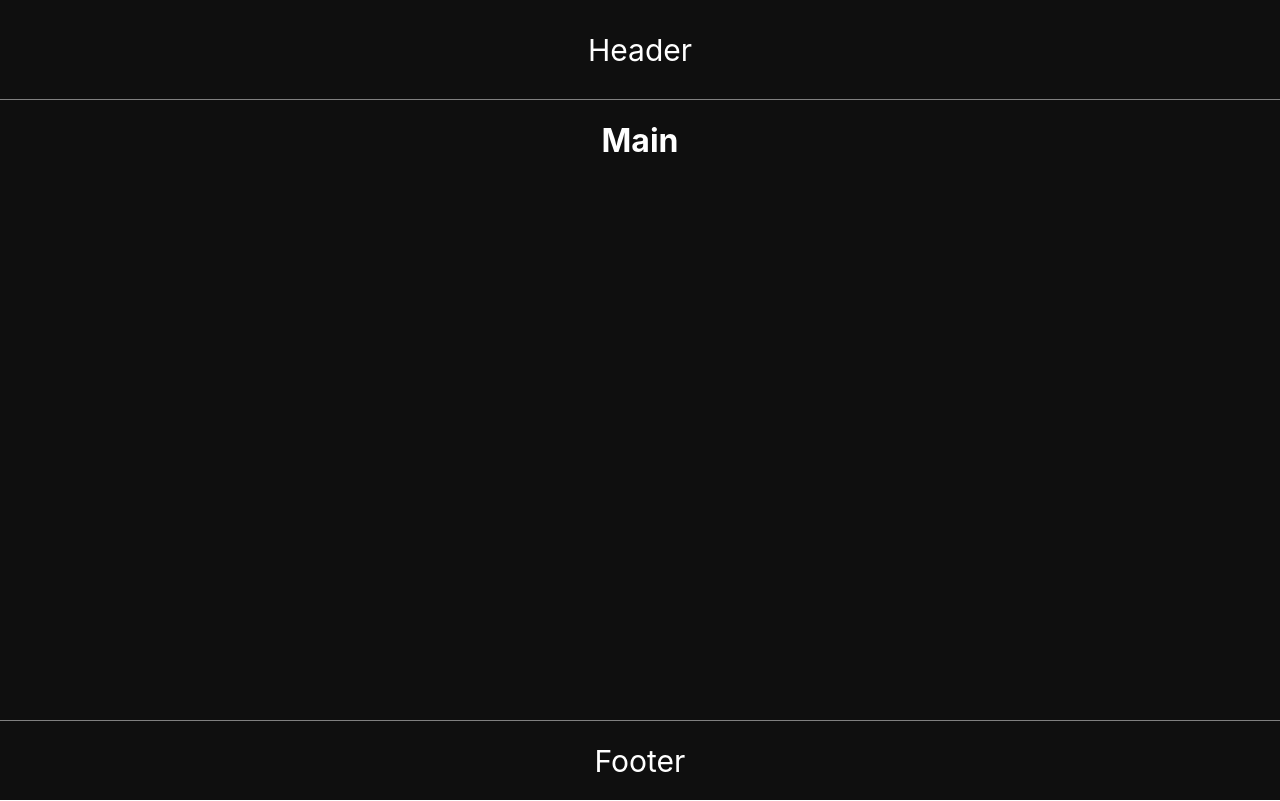
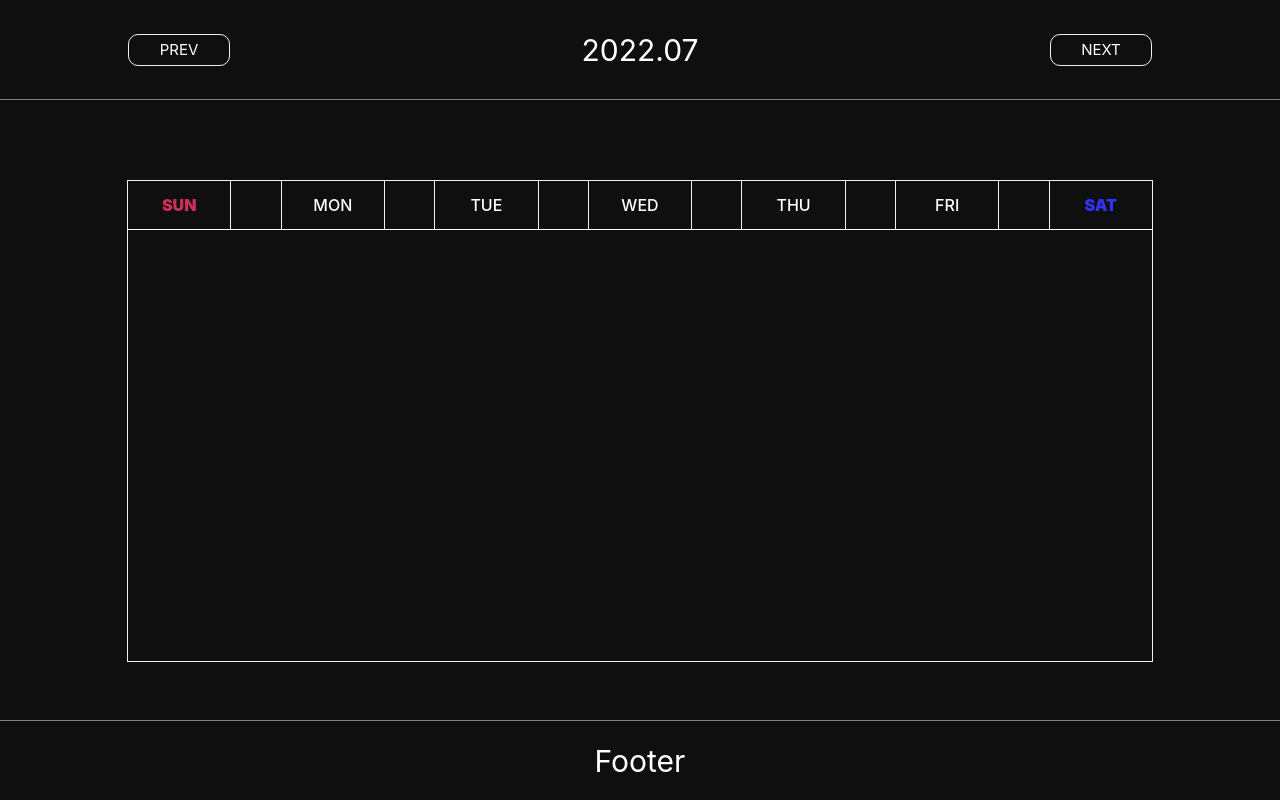
Before and after one commit to DevWonny/moment-study, a React (Create React App) app: page / in a window 1280 px wide. Built offline with nearby package versions, Linux system fonts and the light colour scheme.

Commit message:
feat : 달력 만들기 진행중

```diff
--- a/src/App.js
+++ b/src/App.js
@@ -7,7 +7,6 @@ import styled from "styled-components";
 function App() {
   return (
     <Wrap>
-      <Header />
       <Main />
       <Footer />
     </Wrap>
--- a/src/components/Header.js
+++ b/src/components/Header.js
@@ -1,11 +1,49 @@
 // react
-import React from "react";
+import React, { useEffect, useState } from "react";
 
 // styled
 import styled from "styled-components";
 
-const Header = () => {
-  return <Title>Header</Title>;
+// moment
+import moment from "moment";
+
+const Header = (props) => {
+  const { todayMonth, setTodayMonth, todayYear, setTodayYear } = props;
+
+  useEffect(() => {
+    setTodayYear(moment().format("YYYY"));
+    setTodayMonth(moment().format("MM"));
+  }, []);
+
+  // prev버튼 클릭시 이벤트
+  const onClickPrev = () => {
+    setTodayMonth((prev) => (prev - 1).toString().padStart(2, "0"));
+
+    if (todayMonth <= 1) {
+      setTodayYear((prev) => prev - 1);
+      setTodayMonth(12);
+    }
+  };
+
+  // next버튼 클릭시 이벤트
+  const onClickNext = () => {
+    setTodayMonth((next) => (parseInt(next) + 1).toString().padStart(2, "0"));
+
+    if (todayMonth >= 12) {
+      setTodayYear((next) => parseInt(next) + 1);
+      setTodayMonth("01");
+    }
+  };
+
+  return (
+    <Title>
+      <TitleContent>
+        <PrevBtn onClick={onClickPrev}>PREV</PrevBtn>
+        {todayYear}.{todayMonth}
+        <NextBtn onClick={onClickNext}>NEXT</NextBtn>
+      </TitleContent>
+    </Title>
+  );
 };
 
 export default Header;
@@ -18,4 +56,45 @@ const Title = styled.div`
   line-height: 100px;
   border-bottom: 1px solid gray;
   box-sizing: border-box;
+  display: flex;
+  justify-content: center;
 `;
+
+const TitleContent = styled.div`
+  width: 80%;
+  display: flex;
+  justify-content: space-between;
+  align-items: center;
+`;
+
+const PrevBtn = styled.div`
+  width: 100px;
+  height: 30px;
+  border: 1px solid #efefef;
+  border-radius: 10px;
+  font-size: 15px;
+  text-align: center;
+  line-height: 30px;
+  cursor: pointer;
+
+  &:hover {
+    background-color: #efefef;
+    color: #000;
+  }
+`;
+
+const NextBtn = styled.div`
+  width: 100px;
+  height: 30px;
+  border: 1px solid #efefef;
+  border-radius: 10px;
+  font-size: 15px;
+  text-align: center;
+  line-height: 30px;
+  cursor: pointer;
+
+  &:hover {
+    background-color: #efefef;
+    color: #000;
+  }
+`;
--- a/src/view/Main.js
+++ b/src/view/Main.js
@@ -3,8 +3,181 @@ import React, { useState, useEffect } from "react";
 // styled
 import styled from "styled-components";
 
+// moment
+import moment from "moment";
+
+// component
+import Header from "../components/Header";
+
 const Main = () => {
-  return <h1>Main</h1>;
+  const dayList = ["SUN", "MON", "TUE", "WED", "THU", "FRI", "SAT"];
+  // 년도
+  const [todayYear, setTodayYear] = useState("");
+  // 월
+  const [todayMonth, setTodayMonth] = useState("");
+  // 현재 보여지는 달의 마지막 날
+  const [lastDate, setLastDate] = useState("");
+  // 현재 보여지는 달의 첫날의 요일
+  const [firstDay, setFirstDay] = useState("");
+  // 현재 보여지는 달의 마지막날의 요일
+  const [lastDay, setLastDay] = useState("");
+  // 지난 달의 마지막 날짜
+  const [prevLastDay, setPrevLastDay] = useState("");
+  // 현재 달에 표시되어야 한 지난달 날짜 배열
+  const [prevLastDayArray, setPrevLastDayArray] = useState([]);
+  // 다음 달의 처음 날짜
+  const [nextFirstDayArray, setNextFirstDayArray] = useState([]);
+  // 현재 보여지는 달의 날짜 배열
+  const [dateArray, setDateArray] = useState([]);
+  // 전체 날짜
+  const [totalDateArray, setTotalDateArray] = useState([]);
+
+  useEffect(() => {
+    if (todayYear && todayMonth) {
+      // 이전 달의 마지막 날짜
+      setPrevLastDay(
+        moment([todayYear, 0, 31])
+          .month(todayMonth - 2)
+          .format("DD")
+      );
+
+      // 현재 보여지는 달의 마지막 날짜
+      setLastDate(
+        moment([todayYear, 0, 31])
+          .month(todayMonth - 1)
+          .format("DD")
+      );
+
+      // 현재 보여지는 달의 첫날 요일
+      setFirstDay(moment([todayYear, todayMonth - 1, 1]).day());
+    }
+  }, [todayYear, todayMonth]);
+
+  // 이전 달의 마지막 요일 배열
+  useEffect(() => {
+    if (prevLastDayArray.length > 0) {
+      setPrevLastDayArray([]);
+    }
+
+    for (let i = prevLastDay - firstDay + 1; i <= prevLastDay; i++) {
+      setPrevLastDayArray((prev) => [...prev, i]);
+    }
+  }, [prevLastDay]);
+
+  // 현재 보여지는 달의 마지막날 요일
+  useEffect(() => {
+    setLastDay(moment([todayYear, todayMonth - 1, lastDate]).day());
+  }, [todayYear, todayMonth, lastDate]);
+
+  useEffect(() => {
+    if (dateArray.length > 0) {
+      setDateArray([]);
+    }
+
+    for (let i = 1; i <= lastDate; i++) {
+      setDateArray((prev) => [...prev, i]);
+    }
+  }, [lastDate]);
+
+  // 다음달의 첫 날짜들
+  useEffect(() => {
+    if (nextFirstDayArray.length > 0) {
+      setNextFirstDayArray([]);
+    }
+
+    for (let i = 1; i <= 6 - lastDay; i++) {
+      setNextFirstDayArray((prev) => [...prev, i]);
+    }
+  }, [lastDay]);
+
+  // 달력에 표시될 전체 날짜
+  useEffect(() => {
+    if (totalDateArray.length > 0) {
+      setTotalDateArray([]);
+    }
+
+    setTotalDateArray([
+      ...prevLastDayArray,
+      ...dateArray,
+      ...nextFirstDayArray,
+    ]);
+  }, [prevLastDayArray, dateArray, nextFirstDayArray]);
+
+  console.log(totalDateArray);
+
+  return (
+    <>
+      <Header
+        todayYear={todayYear}
+        setTodayYear={setTodayYear}
+        todayMonth={todayMonth}
+        setTodayMonth={setTodayMonth}
+      />
+      <CalendarWarp>
+        <CalendarWeekWrap>
+          {dayList.map((day, index) => {
+            return (
+              <CalendarWeekItem
+                key={`main-calendar-week-item-${index}`}
+                color={day}
+              >
+                {day}
+              </CalendarWeekItem>
+            );
+          })}
+        </CalendarWeekWrap>
+
+        {/* <CalendarWeekWrap>
+          {totalDateArray.map((date, index) => {
+            return (
+              <CalendarWeekItem key={`main-calendar-week-item-date-${index}`}>
+                {date}
+              </CalendarWeekItem>
+            );
+          })}
+        </CalendarWeekWrap> */}
+      </CalendarWarp>
+    </>
+  );
 };
 
 export default Main;
+
+const CalendarWarp = styled.div`
+  width: 80%;
+  height: 60%;
+  margin-top: 10vh;
+  border: 1px solid #efefef;
+  display: flex;
+  flex-direction: column;
+`;
+
+const CalendarWeekWrap = styled.div`
+  width: 100%;
+  height: 10%;
+  border-bottom: 1px solid #fff;
+  display: flex;
+  justify-content: space-between;
+`;
+
+const CalendarWeekItem = styled.div`
+  height: 100%;
+  width: 10%;
+  display: flex;
+  justify-content: center;
+  align-items: center;
+  border-right: ${(props) =>
+    props.color === "SAT" ? null : "1px solid #efefef"};
+  border-left: ${(props) =>
+    props.color === "SUN" ? null : "1px solid #efefef"};
+
+  color: ${(props) =>
+    props.color === "SUN"
+      ? "#CD2E57"
+      : props.color === "SAT"
+      ? "#3232FF"
+      : "#fff"};
+
+  font-weight: ${(props) =>
+    props.color === "SUN" || props.color === "SAT" ? "900" : "500"};
+`;
```
